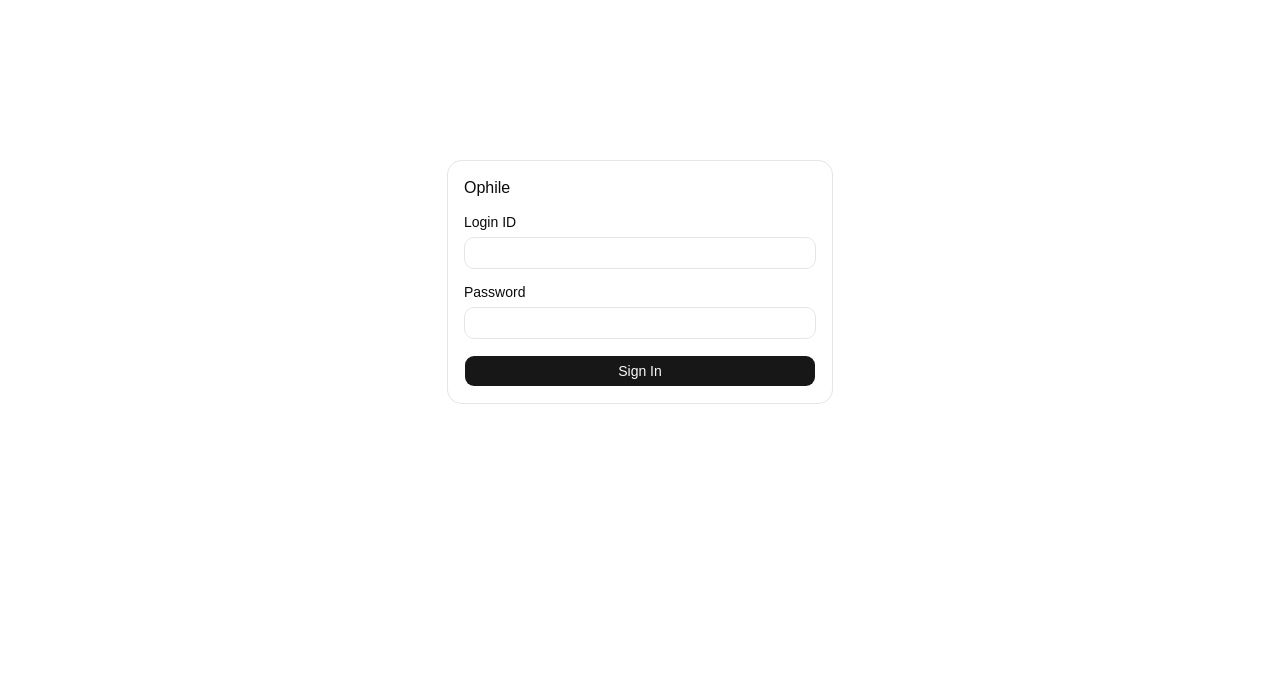
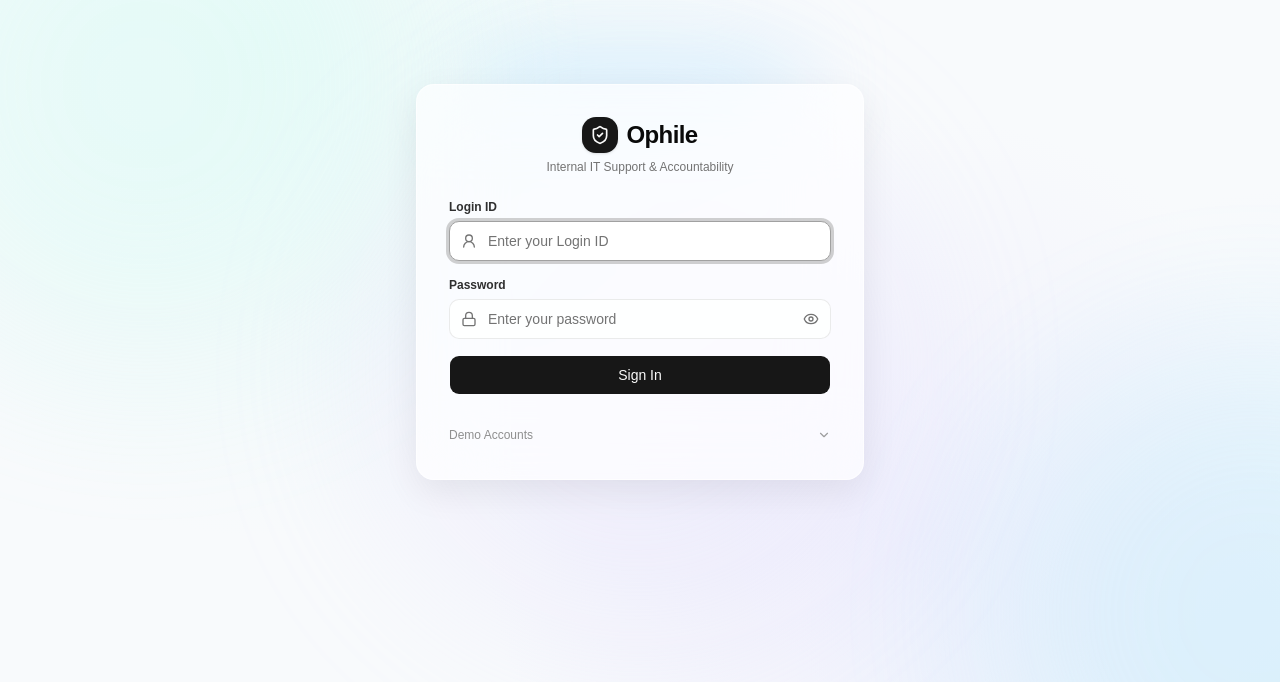
Before and after one commit to MyDelRei/Demo-Ophile, a React (Vite) app: page /login in a window 1280 px wide. Shown: the part 118-800 px from the top of the page. Built offline with nearby package versions, Linux system fonts and the light colour scheme.

Commit message:
feat(auth): redesign login screen with modern glass card and ambient theme

```diff
--- a/src/pages/auth/LoginPage.jsx
+++ b/src/pages/auth/LoginPage.jsx
@@ -1,11 +1,26 @@
 import { useState } from 'react'
 import { useNavigate } from 'react-router-dom'
+import {
+  ChevronDownIcon,
+  EyeIcon,
+  EyeOffIcon,
+  LockIcon,
+  ShieldCheckIcon,
+  UserRoundIcon,
+} from 'lucide-react'
 
+import GlassPanel from '@/components/glass/GlassPanel'
 import { Button } from '@/components/ui/button'
-import { Card, CardContent, CardHeader, CardTitle } from '@/components/ui/card'
+import {
+  Collapsible,
+  CollapsibleContent,
+  CollapsibleTrigger,
+} from '@/components/ui/collapsible'
 import { Input } from '@/components/ui/input'
 import { Label } from '@/components/ui/label'
+import { useAppFeedback } from '@/hooks/useAppFeedback'
 import { useAuth } from '@/hooks/useAuth'
+import { cn } from '@/lib/utils'
 
 const destinationByRole = {
   SUPER_ADMIN: '/admin',
@@ -14,75 +29,227 @@ const destinationByRole = {
   USER: '/support',
 }
 
+const demoAccounts = [
+  {
+    role: 'Super Admin',
+    loginId: 'superadmin',
+    password: 'superadmin123',
+    scope: 'Platform Overview',
+  },
+  {
+    role: 'Organisation Admin',
+    loginId: 'orgadmin',
+    password: 'admin123',
+    scope: 'Company Administration',
+  },
+  {
+    role: 'Help Desk',
+    loginId: 'helpdesk',
+    password: 'helpdesk123',
+    scope: 'Support Operations',
+  },
+  {
+    role: 'User',
+    loginId: 'user',
+    password: 'user123',
+    scope: 'Personal Tickets',
+  },
+]
+
 function LoginPage() {
   const [loginId, setLoginId] = useState('')
   const [password, setPassword] = useState('')
+  const [showPassword, setShowPassword] = useState(false)
+  const [isDemoOpen, setIsDemoOpen] = useState(false)
   const [error, setError] = useState('')
   const [isSubmitting, setIsSubmitting] = useState(false)
+
   const { login } = useAuth()
+  const { showLoading, hideLoading } = useAppFeedback()
   const navigate = useNavigate()
 
   async function handleSubmit(event) {
     event.preventDefault()
     setError('')
     setIsSubmitting(true)
+    showLoading('Signing in...')
 
     try {
       const user = await login(loginId, password)
       navigate(destinationByRole[user.role], { replace: true })
     } catch {
-      setError('Invalid login ID or password.')
+      setError('Invalid Login ID or password.')
     } finally {
+      hideLoading()
       setIsSubmitting(false)
     }
   }
 
+  function handleFillDemo(account) {
+    setLoginId(account.loginId)
+    setPassword(account.password)
+    setError('')
+  }
+
   return (
-    <main className="flex min-h-screen items-center justify-center p-4">
-      <Card className="w-full max-w-sm">
-        <CardHeader>
-          <CardTitle>
-            <h1>Ophile</h1>
-          </CardTitle>
-        </CardHeader>
-        <CardContent>
-          <form className="space-y-4" onSubmit={handleSubmit}>
-            <div className="space-y-2">
-              <Label htmlFor="loginId">Login ID</Label>
+    <main className="relative flex min-h-screen items-center justify-center overflow-hidden bg-slate-50 p-4 sm:p-6 text-foreground">
+      {/* Ambient background flowing bottom-right to top-left */}
+      <div className="support-ambient-background" aria-hidden="true">
+        <div className="support-ambient-blob support-ambient-blob-one" />
+        <div className="support-ambient-blob support-ambient-blob-two" />
+        <div className="support-ambient-blob support-ambient-blob-three" />
+      </div>
+
+      <div className="relative z-10 w-full max-w-md">
+        {/* Subtle top ambient glow */}
+        <div
+          className="pointer-events-none absolute -top-10 left-1/2 h-20 w-3/4 -translate-x-1/2 rounded-full bg-sky-200/40 blur-2xl dark:bg-sky-500/15"
+          aria-hidden="true"
+        />
+
+        <GlassPanel className="relative rounded-2xl border border-white/60 p-6 shadow-[0_12px_36px_rgb(0_0_0/0.07)] backdrop-blur-2xl sm:p-8 dark:border-white/10 dark:shadow-[0_12px_36px_rgb(0_0_0/0.3)]">
+          {/* Branding Header */}
+          <div className="mb-6 space-y-1.5 text-center">
+            <div className="inline-flex items-center justify-center gap-2">
+              <div className="flex size-9 items-center justify-center rounded-xl bg-primary text-primary-foreground shadow-sm">
+                <ShieldCheckIcon className="size-5" aria-hidden="true" />
+              </div>
+              <span className="text-2xl font-bold tracking-tight text-foreground">
+                Ophile
+              </span>
+            </div>
+            <p className="text-xs font-medium text-muted-foreground">
+              Internal IT Support & Accountability
+            </p>
+          </div>
+
+          {/* Form */}
+          <form className="space-y-4" onSubmit={handleSubmit} noValidate>
+            <div className="space-y-1.5">
+              <Label
+                htmlFor="loginId"
+                className="text-xs font-semibold text-foreground/85"
+              >
+                Login ID
+              </Label>
+              <div className="relative">
+                <div className="pointer-events-none absolute inset-y-0 left-0 flex items-center pl-3 text-muted-foreground">
+                  <UserRoundIcon className="size-4" aria-hidden="true" />
+                </div>
                 <Input
                   id="loginId"
                   type="text"
                   autoComplete="username"
+                  autoFocus
+                  placeholder="Enter your Login ID"
                   value={loginId}
                   onChange={(event) => setLoginId(event.target.value)}
+                  disabled={isSubmitting}
+                  className="h-10 border-border/80 bg-background/70 pl-9.5 text-sm transition-colors focus-visible:bg-background"
                   required
                 />
               </div>
+            </div>
 
-            <div className="space-y-2">
-              <Label htmlFor="password">Password</Label>
+            <div className="space-y-1.5">
+              <Label
+                htmlFor="password"
+                className="text-xs font-semibold text-foreground/85"
+              >
+                Password
+              </Label>
+              <div className="relative">
+                <div className="pointer-events-none absolute inset-y-0 left-0 flex items-center pl-3 text-muted-foreground">
+                  <LockIcon className="size-4" aria-hidden="true" />
+                </div>
                 <Input
                   id="password"
-                type="password"
+                  type={showPassword ? 'text' : 'password'}
                   autoComplete="current-password"
+                  placeholder="Enter your password"
                   value={password}
                   onChange={(event) => setPassword(event.target.value)}
+                  disabled={isSubmitting}
+                  className="h-10 border-border/80 bg-background/70 pl-9.5 pr-10 text-sm transition-colors focus-visible:bg-background"
                   required
                 />
+                <button
+                  type="button"
+                  onClick={() => setShowPassword((prev) => !prev)}
+                  className="absolute inset-y-0 right-0 flex items-center pr-3 text-muted-foreground transition-colors hover:text-foreground focus-visible:outline-none"
+                  aria-label={showPassword ? 'Hide password' : 'Show password'}
+                  tabIndex={-1}
+                >
+                  {showPassword ? (
+                    <EyeOffIcon className="size-4" aria-hidden="true" />
+                  ) : (
+                    <EyeIcon className="size-4" aria-hidden="true" />
+                  )}
+                </button>
+              </div>
             </div>
 
             {error && (
-              <p className="text-sm text-destructive" role="alert">
+              <div
+                className="rounded-lg border border-destructive/20 bg-destructive/10 p-2.5 text-center text-xs font-medium text-destructive animate-in fade-in-50"
+                role="alert"
+              >
                 {error}
-              </p>
+              </div>
             )}
 
-            <Button className="w-full" type="submit" disabled={isSubmitting}>
-              {isSubmitting ? 'Signing In...' : 'Sign In'}
+            <Button
+              className="h-10 w-full text-sm font-medium transition-all"
+              type="submit"
+              disabled={isSubmitting}
+            >
+              {isSubmitting ? 'Signing in...' : 'Sign In'}
             </Button>
+
+            {/* Collapsible Demo Accounts (Secondary & Discloseable) */}
+            <div className="pt-3">
+              <Collapsible
+                open={isDemoOpen}
+                onOpenChange={setIsDemoOpen}
+                className="space-y-2"
+              >
+                <CollapsibleTrigger
+                  type="button"
+                  className="group flex w-full items-center justify-between py-1 text-xs font-medium text-muted-foreground/80 transition-colors hover:text-foreground focus-visible:outline-none"
+                >
+                  <span>Demo Accounts</span>
+                  <ChevronDownIcon
+                    className={cn(
+                      'size-3.5 transition-transform duration-200 text-muted-foreground/70 group-hover:text-foreground',
+                      isDemoOpen && 'rotate-180',
+                    )}
+                    aria-hidden="true"
+                  />
+                </CollapsibleTrigger>
+                <CollapsibleContent className="space-y-1.5 rounded-xl border border-border/40 bg-muted/40 p-2.5 text-xs animate-in fade-in-50">
+                  <div className="grid grid-cols-1 gap-1.5 sm:grid-cols-2">
+                    {demoAccounts.map((account) => (
+                      <button
+                        key={account.role}
+                        type="button"
+                        onClick={() => handleFillDemo(account)}
+                        className="flex flex-col items-start rounded-lg border border-border/40 bg-background/60 p-2 text-left transition-all hover:bg-background/90 hover:border-border hover:shadow-xs focus-visible:outline-none"
+                      >
+                        <span className="font-semibold text-foreground">
+                          {account.role}
+                        </span>
+                        <span className="text-[11px] text-muted-foreground">
+                          Login ID: <span className="font-mono text-foreground/90">{account.loginId}</span>
+                        </span>
+                      </button>
+                    ))}
+                  </div>
+                </CollapsibleContent>
+              </Collapsible>
+            </div>
           </form>
-        </CardContent>
-      </Card>
+        </GlassPanel>
+      </div>
     </main>
   )
 }
```
Lines whose indentation alone changed are shown as unchanged.
